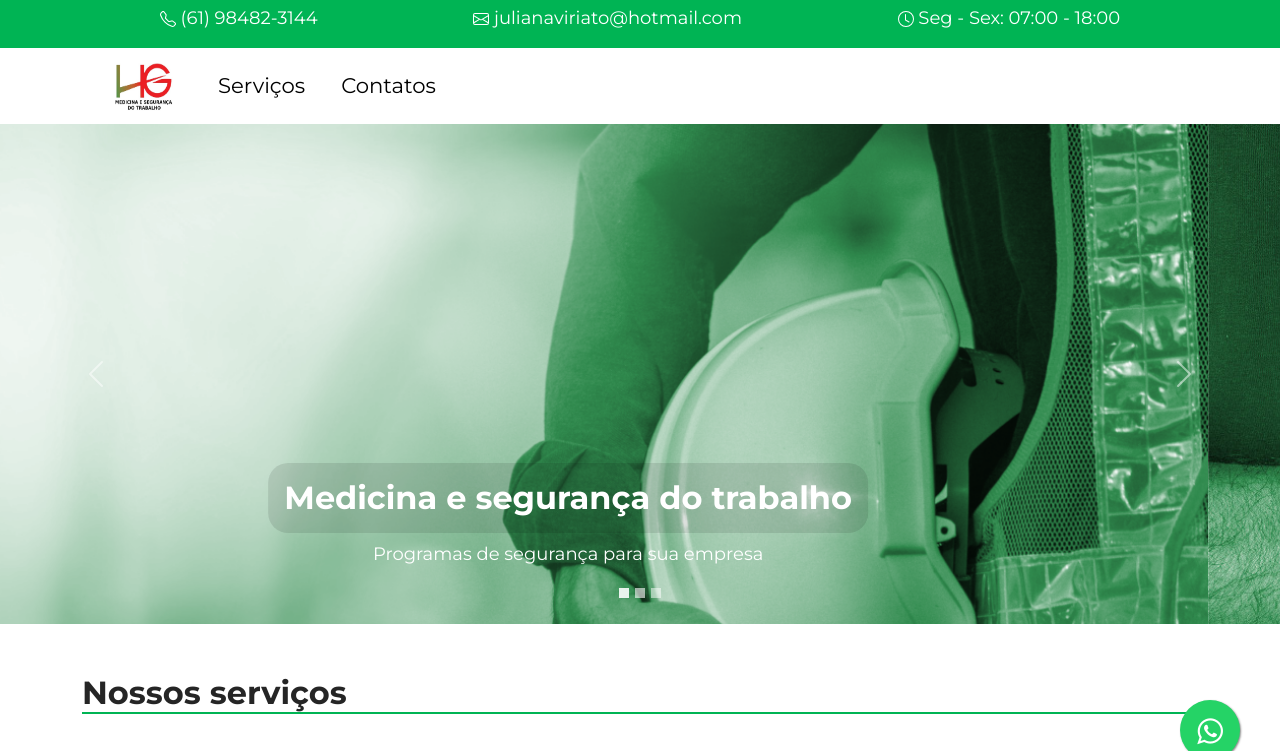
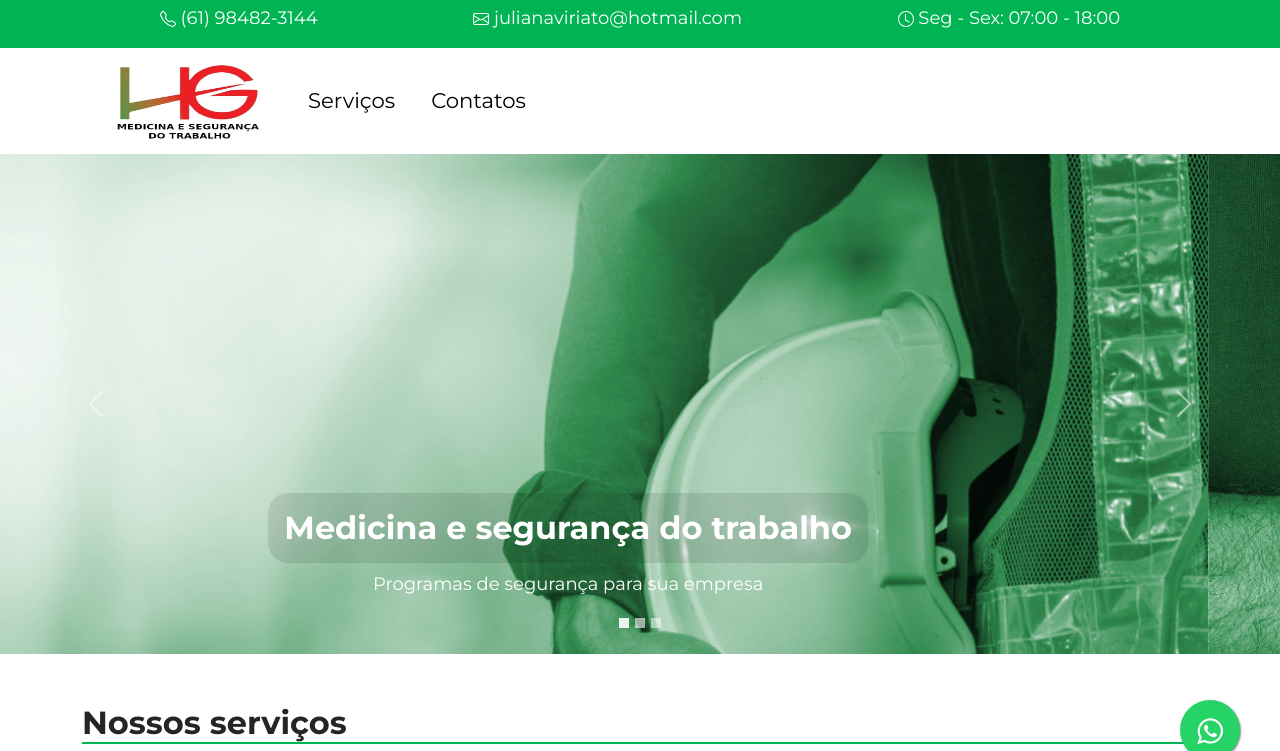
Before and after one commit to motagabriel/hgmst, a plain HTML site: page index.html in a window 1280 px wide. Shown: the top 751 px of the page. Drawn offline with Linux system fonts and the light colour scheme.

Commit message:
tamanho logo

```diff
--- a/css/global.css
+++ b/css/global.css
@@ -19,8 +19,8 @@ body {
 /* Menu */
 
 .menu img {
-	width: 60px;
-	height: 50px;
+	width: 150px;
+	height: 80px;
 }
 
 .menu a {
@@ -127,7 +127,7 @@ body {
 }
 
 .footer img{
-	width: 130px;
+	width: 150px;
 }
 
 .footer p {
```
